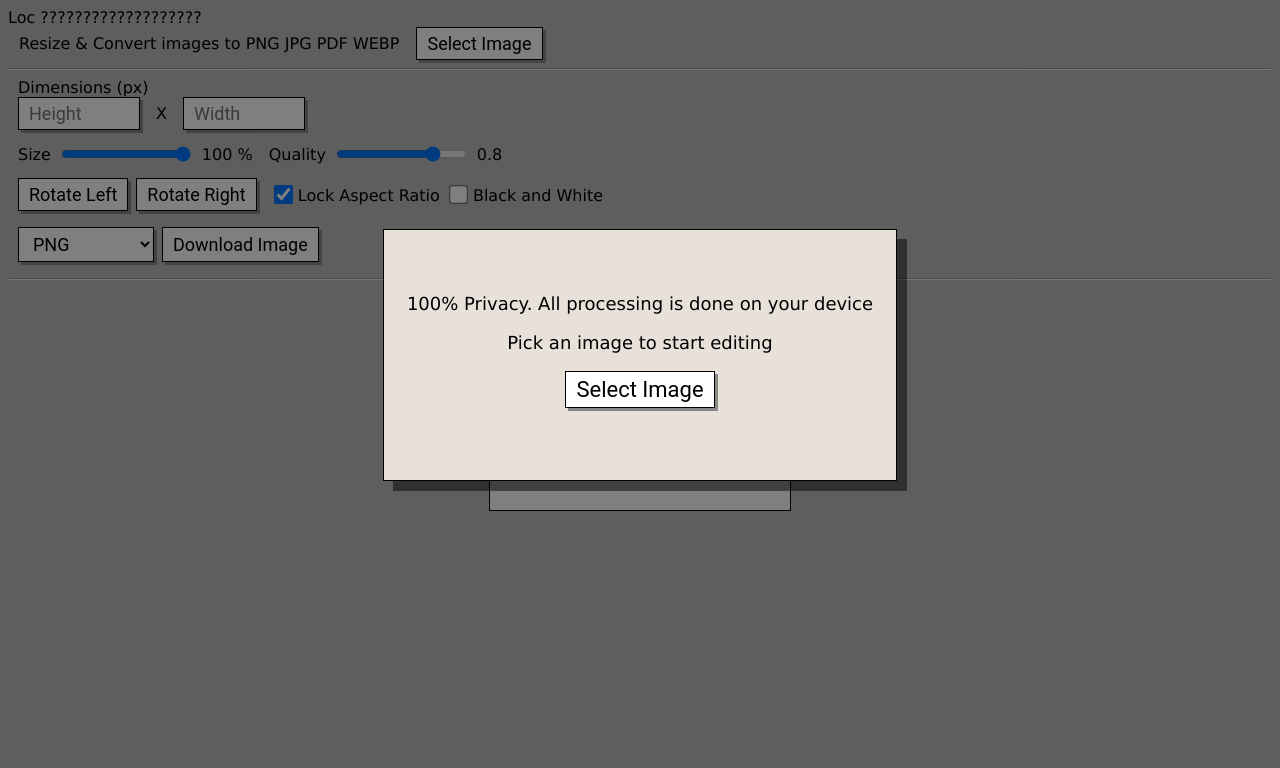
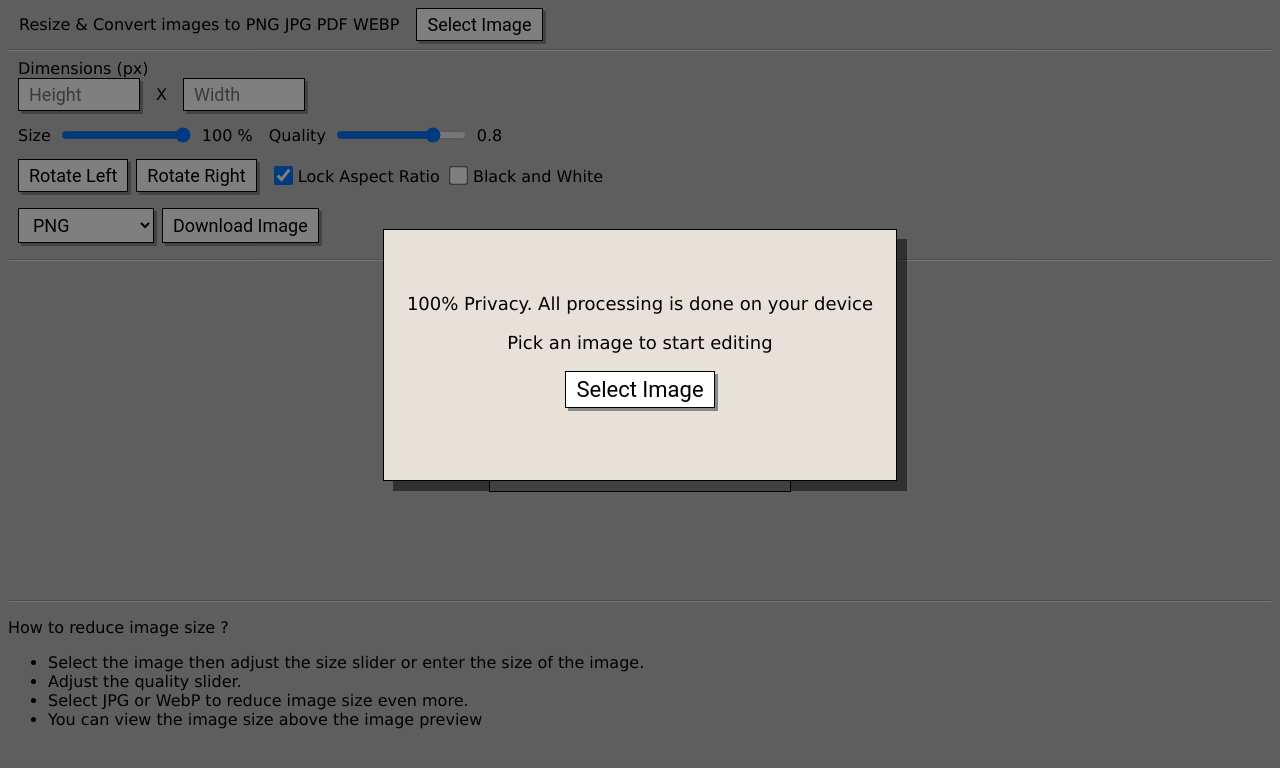
Before and after one commit to Rohan2460/Image-editor, a website built with Vite: page index.html in a window 1280 px wide. Built offline with nearby package versions, Linux system fonts and the light colour scheme.

Commit message:
Info text and typo fix

```diff
--- a/index.html
+++ b/index.html
@@ -5,16 +5,15 @@
         <meta name="viewport" content="width=device-width, initial-scale=1.0" />
         <meta
             name="description"
-            content="Image resize online. Export images to PDF, PNG, JPG, WEBP. Compress images easily. Image to PDF" />
+            content="Resize images online. Export images to PDF, PNG, JPG, WEBP. Compress images easily. Image to PDF. Full privacy." />
         <meta
             name="keywords"
-            content="resize images, photo resizer, resize photo, reduce images, reduce images online, reduce an image,image, photo, resize, compress, pdf, image to pdf" />
+            content="resize images, photo resizer, resize photo, reduce images, reduce images online, photo to 50kb, 50kb, 20kb, resize, compress image, compress photo, pdf, image to pdf, photo to pdf" />
         <title>Photo Resize | Resize and convert to PDF PNG JPG</title>
         <link rel="icon" type="image/png" href="/logo.png" />
 
         <link rel="stylesheet" href="/style.css" />
         <script type="module" src="/main.js"></script>
-        Loc ???????????????????
     </head>
     <body>
         <div class="container">
@@ -98,5 +97,16 @@
                 <button id="modalImgSelectBtn">Select Image</button>
             </div>
         </div>
+
+        <div class="infoTextDiv">
+            <hr />
+            <p>How to reduce image size ?</p>
+            <ul>
+                <li><span>Select the image then adjust the size slider or enter the size of the image.</span></li>
+                <li><span>Adjust the quality slider.</span></li>
+                <li><span>Select JPG or WebP to reduce image size even more.</span></li>
+                <li><span>You can view the image size above the image preview</span></li>
+            </ul>
+        </div>
     </body>
 </html>
--- a/style.css
+++ b/style.css
@@ -67,7 +67,7 @@ input[type="range"] {
 }
 
 .imgSelectDiv {
-    width: 100%;
+    width: 95%;
     display: flex;
     flex-wrap: nowrap;
     gap: 16px;
@@ -131,6 +131,7 @@ input[type="range"] {
     justify-content: center;
     align-items: center;
     width: auto;
+    min-height: 200px;
 }
 
 .canvasDiv {
@@ -148,6 +149,10 @@ input[type="range"] {
     display: block;
     width: 100%;
     /* height: auto; */
+}
+
+.infoTextDiv {
+    margin-top: 100px;
 }
 
 .modalDiv {
```
